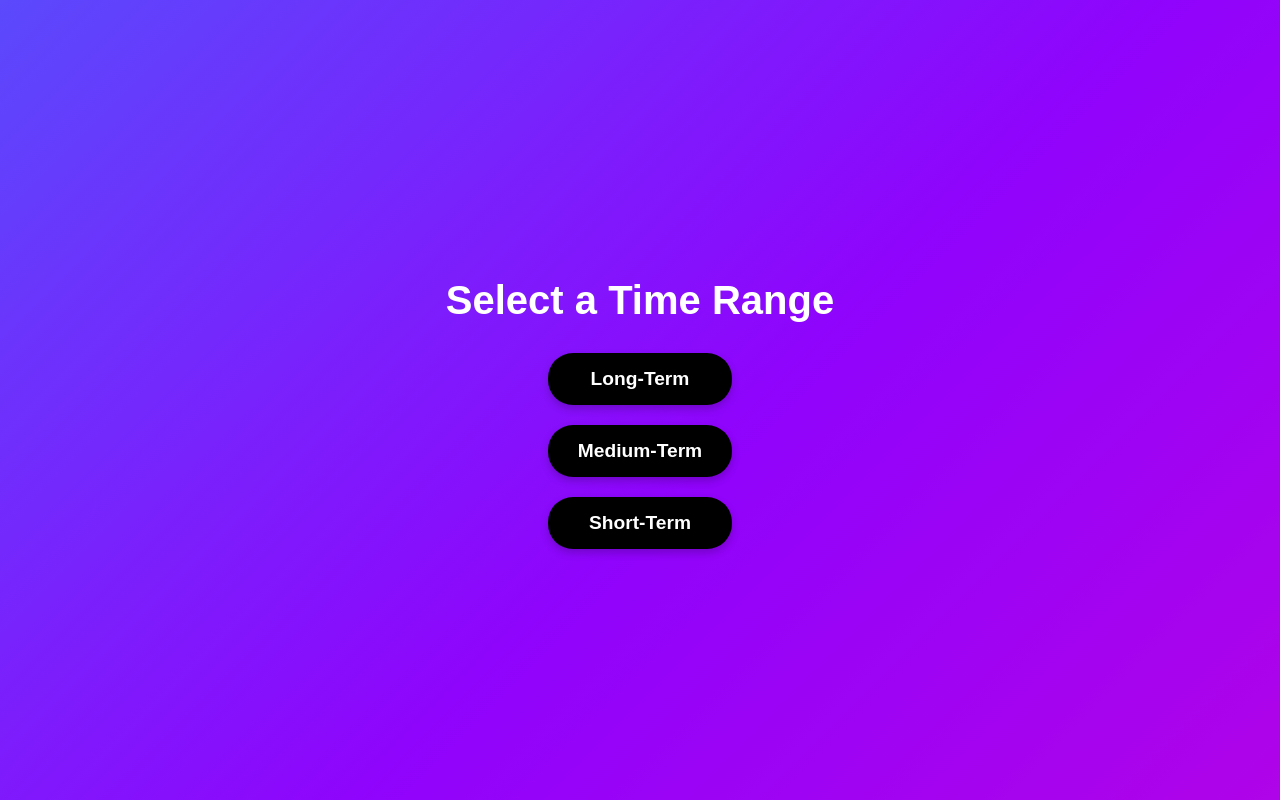
After one commit to liuraymond05/spotifyproject, a Django app: page /choice/ in a window 1280 px wide. The commit adds this page. Run offline with Django 5.2, Linux system fonts and the light colour scheme.

Commit message:
time term changes

```diff
--- /dev/null
+++ b/spotifywrapper/templates/spotifywrapper/choice.html
@@ -0,0 +1,70 @@
+<!DOCTYPE html>
+<html lang="en">
+<head>
+    <meta charset="UTF-8">
+    <meta name="viewport" content="width=device-width, initial-scale=1.0">
+    <title>Select Term</title>
+    <style>
+        /* Gradient Background */
+        body {
+            margin: 0;
+            font-family: Arial, sans-serif;
+            background: linear-gradient(135deg, #03befc, #9003fc, #fc03ba);
+            background-size: 300% 300%;
+            animation: gradientAnimation 10s ease infinite;
+            color: white;
+            text-align: center;
+            display: flex;
+            flex-direction: column;
+            justify-content: center;
+            align-items: center;
+            height: 100vh;
+        }
+
+        @keyframes gradientAnimation {
+            0% { background-position: 0% 50%; }
+            50% { background-position: 100% 50%; }
+            100% { background-position: 0% 50%; }
+        }
+
+        h1 {
+            font-size: 2.5em;
+            margin-bottom: 30px;
+        }
+
+        form {
+            display: flex;
+            flex-direction: column;
+            gap: 20px;
+        }
+
+        button {
+            padding: 15px 30px;
+            font-size: 1.2em;
+            font-weight: bold;
+            color: white;
+            background-color: black;
+            border: none;
+            border-radius: 25px;
+            cursor: pointer;
+            transition: background-color 0.3s ease, transform 0.3s ease;
+            box-shadow: 0 4px 8px rgba(0, 0, 0, 0.2);
+        }
+
+        button:hover {
+            background-color: hotpink;
+            transform: translateY(-5px);
+            box-shadow: 0 8px 20px rgba(0, 0, 0, 0.3);
+        }
+    </style>
+</head>
+<body>
+    <h1>Select a Time Range</h1>
+    <form method="POST" action="{% url 'choice' %}">
+        {% csrf_token %}
+        <button type="submit" name="term" value="long">Long-Term</button>
+        <button type="submit" name="term" value="medium">Medium-Term</button>
+        <button type="submit" name="term" value="short">Short-Term</button>
+    </form>
+</body>
+</html>
--- a/spotifywrapper/templates/spotifywrapper/home.html
+++ b/spotifywrapper/templates/spotifywrapper/home.html
@@ -342,7 +342,7 @@
 
        <div class="navigation-buttons">
            <a href="{% url 'wrapped' %}" class="btn">{% trans "Full Wrapped" %}</a>
-           <a href="{% url 'top_genre' %}" class="btn">{% trans "Wrapped Breakdown" %}</a>
+           <a href="{% url 'choice' %}" class="btn">{% trans "Wrapped Breakdown" %}</a>
        </div>
 
 
--- a/spotifywrapper/urls.py
+++ b/spotifywrapper/urls.py
@@ -6,6 +6,7 @@ urlpatterns = [
     path('home/', views.home, name='home'),
     path('spotify/login/', views.spotify_login, name='spotify_login'),
     path('spotify/callback/', views.spotify_callback, name='spotify_callback'),
+    path('choice/', views.choice, name='choice'),
     path('login/', views.login_view, name='login'),
     path('logout/', views.logout_view, name='logout'),
     path('register/', views.register_view, name='register'),
--- a/spotifywrapper/views.py
+++ b/spotifywrapper/views.py
@@ -762,8 +762,7 @@ def delete_wrap(request, wrap_id):
         messages.success(request, "Your saved wrap was successfully deleted!")
         return redirect('savedwraps')  # Redirect to the saved wraps page after deletion
 
-
-
+@login_required
 def top_genre(request):
     """
     View to get the user's top genre from their top artists on Spotify and display it in the template.
@@ -779,9 +778,9 @@ def top_genre(request):
     # Get the time range selected by the user (default to 'long_term' if not provided)
     time_range = request.GET.get('time_range', 'long_term')
 
-    # Fetch the user's top artists
+    # Fetch the user's top artists for the selected time range
     top_artists_response = requests.get(
-        f'https://api.spotify.com/v1/me/top/artists?time_range={time_range}&limit=10',
+        f'https://api.spotify.com/v1/me/top/artists?time_range={time_range}&limit=50',  # Fetch top 50 artists for better analysis
         headers={'Authorization': f'Bearer {access_token}'}
     )
 
@@ -797,12 +796,19 @@ def top_genre(request):
     # Additional genre data for visualization or debugging
     genre_counts = Counter(genres)
 
+    # Prepare genre data for the template
+    genre_data = [{'genre': genre, 'count': count} for genre, count in genre_counts.items()]
+    genre_data.sort(key=lambda x: x['count'], reverse=True)  # Sort genres by frequency
+
     return render(request, 'spotifywrapper/top-genre.html', {
         'top_genre': top_genre,
         'genre_counts': genre_counts,  # Pass genre counts for additional context or visualizations
         'genres': genres,  # Pass all genres if needed for the template
-        'repeat_times': range(10)
+        'genre_data': genre_data,  # Pass genre data sorted by frequency
+        'repeat_times': range(10),
+        'time_range': time_range  # Pass the time range to the template for possible use
     })
+
 
 @login_required
 def top_artists(request):
@@ -817,8 +823,16 @@ def top_artists(request):
     # Get the access token
     access_token = get_spotify_access_token(user_profile)
 
-    # Get the time range selected by the user (default to 'long_term' if not provided)
-    time_range = request.GET.get('time_range', 'long_term')
+    # Get the time range selected by the user from the session (default to 'long_term' if not set)
+    time_range = request.session.get('term', 'long')  # 'long' is the default value if not set in session
+
+    # Map the session value to the appropriate Spotify time range
+    time_range_mapping = {
+        'long': 'long_term',
+        'medium': 'medium_term',
+        'short': 'short_term',
+    }
+    time_range = time_range_mapping.get(time_range, 'long_term')  # Ensure we have a valid time range
 
     # Fetch the user's top artists
     top_artists_response = requests.get(
@@ -843,9 +857,10 @@ def top_artists(request):
     })
 
 
+@login_required
 def top_albums(request):
     """
-        View to get the user's top albums and display them in the template.
+    View to get the user's top albums and display them in the template.
     """
     # Retrieve the user profile
     user_profile = UserProfile.objects.filter(user=request.user).first()
@@ -855,8 +870,16 @@ def top_albums(request):
     # Get the access token
     access_token = get_spotify_access_token(user_profile)
 
-    # Get the time range selected by the user (default to 'long_term' if not provided)
-    time_range = request.GET.get('time_range', 'long_term')
+    # Get the time range selected by the user from the session (default to 'long_term' if not set)
+    time_range = request.session.get('term', 'long')  # 'long' is the default value if not set in session
+
+    # Map the session value to the appropriate Spotify time range
+    time_range_mapping = {
+        'long': 'long_term',
+        'medium': 'medium_term',
+        'short': 'short_term',
+    }
+    time_range = time_range_mapping.get(time_range, 'long_term')  # Ensure we have a valid time range
 
     top_tracks_response = requests.get(
         f'https://api.spotify.com/v1/me/top/tracks?time_range={time_range}&limit=5',
@@ -901,6 +924,7 @@ def top_albums(request):
         'top_tracks': top_tracks,  # You can also pass the list of top tracks to show more albums
     })
 
+
 @login_required
 def top_songs(request):
     """
@@ -913,9 +937,20 @@ def top_songs(request):
     # Get the access token
     access_token = get_spotify_access_token(user_profile)
 
+    # Get the time range selected by the user from the session (default to 'long_term' if not set)
+    time_range = request.session.get('term', 'long')  # 'long' is the default value if not set in session
+
+    # Map the session value to the appropriate Spotify time range
+    time_range_mapping = {
+        'long': 'long_term',
+        'medium': 'medium_term',
+        'short': 'short_term',
+    }
+    time_range = time_range_mapping.get(time_range, 'long_term')  # Ensure we have a valid time range
+
     # Fetch the user's top tracks
     tracks_response = requests.get(
-        'https://api.spotify.com/v1/me/top/tracks?limit=10',  # Fetch the top 10 tracks
+        f'https://api.spotify.com/v1/me/top/tracks?time_range={time_range}&limit=10',  # Fetch the top 10 tracks
         headers={'Authorization': f'Bearer {access_token}'}
     )
 
@@ -934,6 +969,7 @@ def top_songs(request):
 
     return render(request, 'spotifywrapper/top-songs.html', {
         'top_songs': top_tracks,
+        'selected_time_range': time_range,  # Pass the selected time range to the template
     })
 
 @login_required
@@ -948,9 +984,20 @@ def top_playlist(request):
     # Get the access token
     access_token = get_spotify_access_token(user_profile)
 
+    # Get the time range selected by the user from the session (default to 'long_term' if not set)
+    time_range = request.session.get('term', 'long')  # 'long' is the default value if not set in session
+
+    # Map the session value to the appropriate Spotify time range
+    time_range_mapping = {
+        'long': 'long_term',
+        'medium': 'medium_term',
+        'short': 'short_term',
+    }
+    time_range = time_range_mapping.get(time_range, 'long_term')  # Ensure we have a valid time range
+
     # Fetch the user's playlists
     playlists_response = requests.get(
-        'https://api.spotify.com/v1/me/playlists?limit=10',  # Fetch more playlists for context
+        f'https://api.spotify.com/v1/me/playlists?time_range={time_range}&limit=10',  # Fetch more playlists for context
         headers={'Authorization': f'Bearer {access_token}'}
     )
 
@@ -971,21 +1018,35 @@ def top_playlist(request):
         'top_playlist': top_playlist_data,
     })
 
+
 @login_required
 def favorite_decade(request):
     """
     View to display the user's favorite decade based on Spotify data.
+    Dynamically fetches data based on time range: short_term, medium_term, or long_term.
     """
+    # Retrieve the user profile
     user_profile = UserProfile.objects.filter(user=request.user).first()
     if not user_profile or not user_profile.spotify_access_token:
-        return redirect('spotify_login')  # Redirect if Spotify is not authenticated
+        return redirect('spotify_login')  # Redirect if user is not authenticated with Spotify
 
     # Get the access token
     access_token = get_spotify_access_token(user_profile)
 
-    # Fetch the user's top tracks
+    # Get the time range selected by the user from the session (default to 'long' if not set)
+    time_range = request.session.get('term', 'long')  # 'long' is the default value if not set in session
+
+    # Map the session value to the appropriate Spotify time range
+    time_range_mapping = {
+        'long': 'long_term',
+        'medium': 'medium_term',
+        'short': 'short_term',
+    }
+    time_range = time_range_mapping.get(time_range, 'long_term')  # Ensure we have a valid time range
+
+    # Fetch the user's top tracks based on the selected time range
     tracks_response = requests.get(
-        'https://api.spotify.com/v1/me/top/tracks?limit=50',  # Fetch the top 50 tracks for better analysis
+        f'https://api.spotify.com/v1/me/top/tracks?limit=50&time_range={time_range}',
         headers={'Authorization': f'Bearer {access_token}'}
     )
 
@@ -994,18 +1055,15 @@ def favorite_decade(request):
     if tracks_response.status_code == 200:
         tracks_data = tracks_response.json().get('items', [])
         for track in tracks_data:
-            # Get the release year from the album's release date
             release_date = track['album']['release_date']
             if release_date:
                 year = int(release_date[:4])
                 decade = (year // 10) * 10  # Calculate the decade (e.g., 1980, 1990)
                 decade_count[decade] = decade_count.get(decade, 0) + 1
 
-        # Determine the top decade
         if decade_count:
             top_decade = max(decade_count, key=decade_count.get)
 
-    # Format decade data for the template
     decade_data = [{'decade': decade, 'count': count} for decade, count in decade_count.items()]
     decade_data.sort(key=lambda x: x['decade'])  # Sort decades chronologically
 
@@ -1014,21 +1072,35 @@ def favorite_decade(request):
         'top_decade': top_decade,
     })
 
+
 @login_required
 def favorite_mood(request):
     """
     View to determine the user's favorite mood based on Spotify data.
+    Dynamically fetches data based on time range: short_term, medium_term, or long_term.
     """
+    # Retrieve the user profile
     user_profile = UserProfile.objects.filter(user=request.user).first()
     if not user_profile or not user_profile.spotify_access_token:
-        return redirect('spotify_login')  # Redirect if Spotify is not authenticated
+        return redirect('spotify_login')  # Redirect if user is not authenticated with Spotify
 
     # Get the access token
     access_token = get_spotify_access_token(user_profile)
 
-    # Fetch the user's top tracks
+    # Get the time range selected by the user from the session (default to 'long' if not set)
+    time_range = request.session.get('term', 'long')  # 'long' is the default value if not set in session
+
+    # Map the session value to the appropriate Spotify time range
+    time_range_mapping = {
+        'long': 'long_term',
+        'medium': 'medium_term',
+        'short': 'short_term',
+    }
+    time_range = time_range_mapping.get(time_range, 'long_term')  # Ensure we have a valid time range
+
+    # Fetch the user's top tracks based on the selected time range
     tracks_response = requests.get(
-        'https://api.spotify.com/v1/me/top/tracks?limit=50',  # Fetch top 50 tracks
+        f'https://api.spotify.com/v1/me/top/tracks?limit=50&time_range={time_range}',
         headers={'Authorization': f'Bearer {access_token}'}
     )
 
@@ -1070,10 +1142,8 @@ def favorite_mood(request):
                     elif valence >= 0.5 and energy < 0.5:
                         mood_count["Relaxed"] += 1
 
-        # Determine the favorite mood
         favorite_mood = max(mood_count, key=mood_count.get)
 
-    # Format mood data for the template
     mood_data = [{'mood': mood, 'count': count} for mood, count in mood_count.items()]
     mood_data.sort(key=lambda x: x['mood'])
 
@@ -1082,28 +1152,39 @@ def favorite_mood(request):
         'favorite_mood': favorite_mood,
     })
 
+
 @login_required
 def top_three_tracks(request):
     """
     View to display the top three tracks based on the user's Spotify data.
+    Dynamically fetches data based on time range: short_term, medium_term, or long_term.
     """
+    # Retrieve the user profile
     user_profile = UserProfile.objects.filter(user=request.user).first()
     if not user_profile or not user_profile.spotify_access_token:
-        return redirect('spotify_login')  # Redirect if Spotify is not authenticated
+        return redirect('spotify_login')  # Redirect if user is not authenticated with Spotify
 
     # Get the access token
     access_token = get_spotify_access_token(user_profile)
 
-    # Fetch the user's top tracks (limit to 3)
+    # Get the time range selected by the user from the session (default to 'long' if not set)
+    time_range = request.session.get('term', 'long')  # 'long' is the default value if not set in session
+
+    # Map the session value to the appropriate Spotify time range
+    time_range_mapping = {
+        'long': 'long_term',
+        'medium': 'medium_term',
+        'short': 'short_term',
+    }
+    time_range = time_range_mapping.get(time_range, 'long_term')  # Ensure we have a valid time range
+
+    # Fetch the user's top tracks (limit to 3) based on the selected time range
     tracks_response = requests.get(
-        'https://api.spotify.com/v1/me/top/tracks?limit=3',  # Fetch top 3 tracks
+        f'https://api.spotify.com/v1/me/top/tracks?limit=3&time_range={time_range}',
         headers={'Authorization': f'Bearer {access_token}'}
     )
 
-    if tracks_response.status_code == 200:
-        tracks_data = tracks_response.json().get('items', [])
-    else:
-        tracks_data = []
+    tracks_data = tracks_response.json().get('items', []) if tracks_response.status_code == 200 else []
 
     return render(request, 'spotifywrapper/top-three-tracks.html', {
         'tracks': tracks_data
@@ -1115,54 +1196,51 @@ def listening_habits(request):
     """
     View to display the listening habits of the user based on their Spotify data.
     This could include favorite genres, top tracks, and top artists.
+    Dynamically fetches data based on time range: short_term, medium_term, or long_term.
     """
+    # Retrieve the user profile
     user_profile = UserProfile.objects.filter(user=request.user).first()
     if not user_profile or not user_profile.spotify_access_token:
-        return redirect('spotify_login')  # Redirect if Spotify is not authenticated
+        return redirect('spotify_login')  # Redirect if user is not authenticated with Spotify
 
     # Get the access token
     access_token = get_spotify_access_token(user_profile)
 
+    # Get the time range selected by the user from the session (default to 'long' if not set)
+    time_range = request.session.get('term', 'long')  # 'long' is the default value if not set in session
+
+    # Map the session value to the appropriate Spotify time range
+    time_range_mapping = {
+        'long': 'long_term',
+        'medium': 'medium_term',
+        'short': 'short_term',
+    }
+    time_range = time_range_mapping.get(time_range, 'long_term')  # Ensure we have a valid time range
+
     # Fetch the user's top tracks (limit to 5 for variety)
     tracks_response = requests.get(
-        'https://api.spotify.com/v1/me/top/tracks?limit=5',  # Top 5 tracks
+        f'https://api.spotify.com/v1/me/top/tracks?limit=5&time_range={time_range}',
         headers={'Authorization': f'Bearer {access_token}'}
     )
 
     # Fetch the user's top artists (limit to 5 for variety)
     artists_response = requests.get(
-        'https://api.spotify.com/v1/me/top/artists?limit=5',  # Top 5 artists
+        f'https://api.spotify.com/v1/me/top/artists?limit=5&time_range={time_range}',
         headers={'Authorization': f'Bearer {access_token}'}
     )
 
-    # Fetch the user's top genres (this might require additional processing)
-    genres_response = requests.get(
-        'https://api.spotify.com/v1/me/top/artists?limit=50',  # Get more artists to infer genres
-        headers={'Authorization': f'Bearer {access_token}'}
-    )
-
-    if tracks_response.status_code == 200:
-        tracks_data = tracks_response.json().get('items', [])
-    else:
-        tracks_data = []
-
-    if artists_response.status_code == 200:
-        artists_data = artists_response.json().get('items', [])
-    else:
-        artists_data = []
-
-    if genres_response.status_code == 200:
-        genres_data = genres_response.json().get('items', [])
-        # Process genres from artists (as genres are not directly available in the user data)
-        genres = set()
-        for artist in genres_data:
-            genres.update(artist['genres'])
-        genres_data = list(genres)  # Get unique genres
-    else:
-        genres_data = []
+    tracks_data = tracks_response.json().get('items', []) if tracks_response.status_code == 200 else []
+    artists_data = artists_response.json().get('items', []) if artists_response.status_code == 200 else []
 
     return render(request, 'spotifywrapper/listening-habits.html', {
         'tracks': tracks_data,
-        'artists': artists_data,
-        'genres': genres_data
+        'artists': artists_data
     })
+
+def choice(request):
+    if request.method == "POST":
+        term = request.POST.get("term")  # Get the term selected by the user
+        if term in ["long", "medium", "short"]:  # Validate term
+            request.session['term'] = term  # Store the term in the session
+            return redirect("top_genre")  # Redirect to the 'top_genre' page
+    return render(request, "spotifywrapper/choice.html")
```
Also changed, not shown: db.sqlite3.
